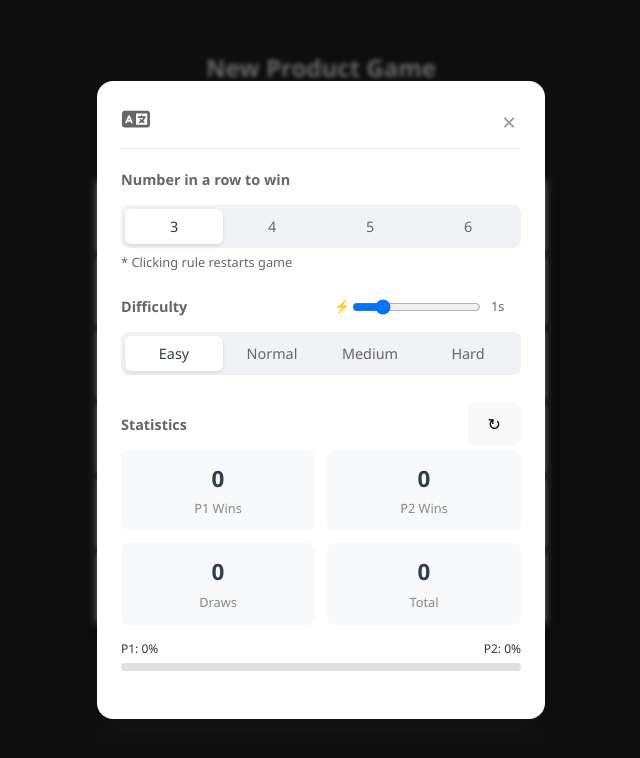
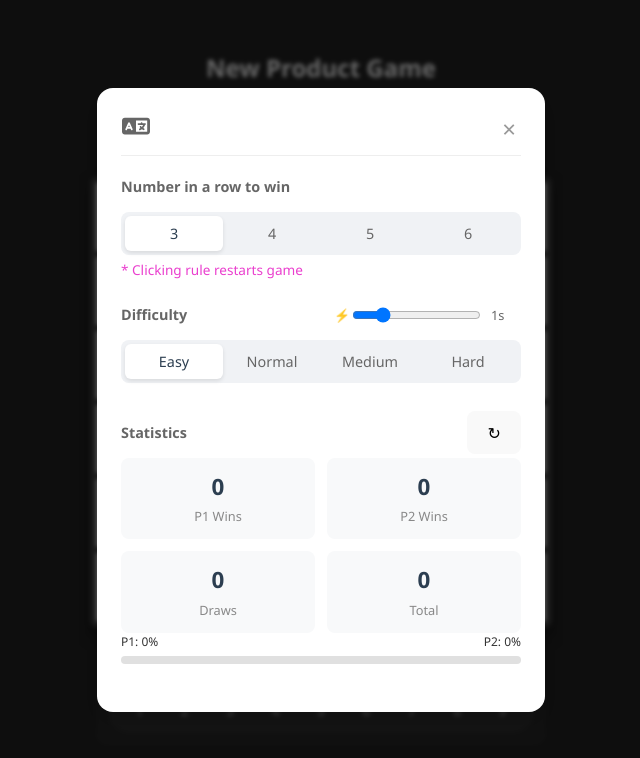
Before and after one commit to ppggxn/newProductGame, a React (Vite) app: page / in a window 1280 px wide. Both pictures are taken after a click on the button "Settings". Shown: the top 758 px of the page, without its empty margins (319-959 px from the left). Built offline with nearby package versions, Linux system fonts and the light colour scheme.

Commit message:
debug: turnCount

```diff
--- a/src/App.css
+++ b/src/App.css
@@ -1,5 +1,4 @@
 /* App.css */
-/* ...保留之前的 :root, html, body, #root, .game-container 等基础设置... */
 :root {
   --p1-color: #ff6b6b;
   --p2-color: #4ecdc4;
@@ -77,7 +76,7 @@ h1 { margin: 0 0 5px 0; font-size: 1.5rem; color: #fff; }
   padding: 0;
 }
 
-.message-box { min-height: 1.2em; color: #fbceb1; font-size: 0.85rem; margin-top: 5px; }
+.message-box { min-height: 1.2em; color: #ea3fce; font-size: 0.85rem; margin-top: 5px; }
 
 /* --- 棋盘 --- */
 .board {
--- a/src/App.jsx
+++ b/src/App.jsx
@@ -52,9 +52,7 @@ const SettingsModal = ({ isOpen, onClose, winCount, setWinCount, difficulty, set
               </button>
             ))}
           </div>
-          <p style={{fontSize: '0.8rem', color: '#666', marginTop: '5px'}}>
-             * {translations[lang].warning}
-          </p>
+          <p className="message-box">* {translations[lang].warning}</p>
         </div>
 
         {/* AI 思考时间，难度*/}
@@ -64,9 +62,8 @@ const SettingsModal = ({ isOpen, onClose, winCount, setWinCount, difficulty, set
               {translations[lang].difficulty}
               <span className="time-control">⚡
                 <input type="range" min="0" max="5" step="1"
-                  value={thinkingTime / 1000} // 毫秒转秒显示
-                  onChange={(e) => setThinkingTime(Number(e.target.value) * 1000)}
-                />
+                  value={thinkingTime / 1000}
+                  onChange={(e) => setThinkingTime(Number(e.target.value) * 1000)}/>
                 <span className="time-value">{thinkingTime / 1000}s</span>
               </span>
             </h3>
@@ -77,8 +74,7 @@ const SettingsModal = ({ isOpen, onClose, winCount, setWinCount, difficulty, set
                 key={mode}
                 className={`segment-btn ${difficulty === mode ? 'active' : ''}`}
                 onClick={() => setDifficulty(mode)}
-                title={mode}
-              >
+                title={mode}>
                 {mode === 'random' ? translations[lang].difficultyEasy :
                  mode === 'greedy' ? translations[lang].difficultyNormal :
                  mode === 'smartGreedy' ? translations[lang].difficultyMedium : translations[lang].difficultyHard}
@@ -115,7 +111,7 @@ const SettingsModal = ({ isOpen, onClose, winCount, setWinCount, difficulty, set
             </div>
 
             {/* 胜率条形图 */}
-            <div style={{ marginTop: '15px' }}>
+            <div>
               <div style={{ display: 'flex', justifyContent: 'space-between', fontSize: '0.75rem', marginBottom: '5px' }}>
                 <span>P1: {p1WinRate}%</span>
                 <span>P2: {p2WinRate}%</span>
@@ -239,6 +235,11 @@ export default function App() {
     const move = getAIMove(board, factors, turnCount, valueToIndexMap, settingWinCount, aiDifficulty);
     if (!move) {
       setMsgObj({ key: 'aiSurrender' });
+      // 更新统计数据
+      const stats = JSON.parse(localStorage.getItem('npg_stats') || '{"p1Wins":0, "p2Wins":0, "draws":0, "total":0}');
+      turnCount % 2 === 0 ? stats.p2Wins++ : stats.p1Wins++;
+      stats.total++;
+      localStorage.setItem('npg_stats', JSON.stringify(stats));
       return;
     }
     const { clipIndex, value } = move;
@@ -266,7 +267,6 @@ export default function App() {
 
   const isProductOccupied = (val) => {
     const index = valueToIndexMap[val];
-    // 增加可选链 ?. 确保安全
     return board[index]?.owner !== null;
   };
 
@@ -338,7 +338,7 @@ export default function App() {
       setWinningLine(winLine);
       setMsgObj({ key: 'win', params: { player: t[playerWhoMoved] } });
 
-      // === 新增：更新统计数据 ===
+      // 更新统计数据
       const stats = JSON.parse(localStorage.getItem('npg_stats') ||
         '{"p1Wins":0, "p2Wins":0, "draws":0, "total":0}');
 
@@ -354,7 +354,7 @@ export default function App() {
       setWinner('draw');
       setMsgObj({ key: 'draw' });
 
-      // === 平局统计 ===
+      // 平局统计
       const stats = JSON.parse(localStorage.getItem('npg_stats') ||
         '{"p1Wins":0, "p2Wins":0, "draws":0, "total":0}');
       stats.draws++;
@@ -368,6 +368,7 @@ export default function App() {
         key: nextType === 'ai' ? 'aiThinkingMsg' : 'humanTurnMsg',
         params: { player: t[next] }
       });
+      setTurnCount(turnCount + 1);
     }
   };
 
--- a/src/i18n.js
+++ b/src/i18n.js
@@ -19,7 +19,7 @@ export const translations = {
     pickB: "已选中滑块 B ({{val}})",
     pickEither: "已选中其中一个滑块",
     needSelect: "⚠️ 请先点击你要移动的那个滑块！",
-    aiSurrender: "AI 投降了 (无路可走)",
+    aiSurrender: " 投降了 (无路可走)",
     currentProduct: "当前乘积",
     waiting: "等待...",
     aiThinkingMsg: "轮到 {{player}} (AI 思考中...)",
@@ -59,7 +59,7 @@ export const translations = {
     pickB: "Selected Factor B ({{val}})",
     pickEither: "Factor selected",
     needSelect: "⚠️ Click a paperclip to move it first!",
-    aiSurrender: "AI Surrendered (No moves)",
+    aiSurrender: " Surrendered (No moves)",
     currentProduct: "Product",
     waiting: "Waiting...",
     aiThinkingMsg: "{{player}}'s turn (AI Thinking...)",
```
